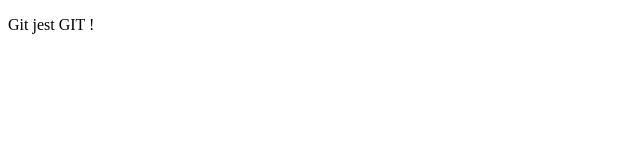
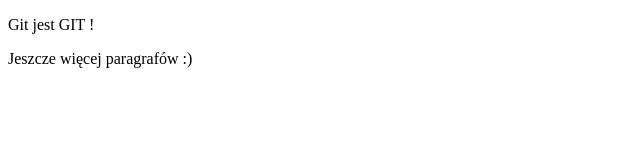
Before and after one commit to six0two/gitjestgit, a plain HTML site: page index.html in a window 1280 px wide. Shown: the whole page, without its empty margins (0-640 px from the left). Drawn offline with Linux system fonts and the light colour scheme.

Commit message:
trzeci paragraf

```diff
--- a/index.html
+++ b/index.html
@@ -6,5 +6,6 @@
 </head>
 <body>
     <p>Git jest GIT !</p>
+    <p>Jeszcze więcej paragrafów :)</p>
 </body>
 </html>
```
